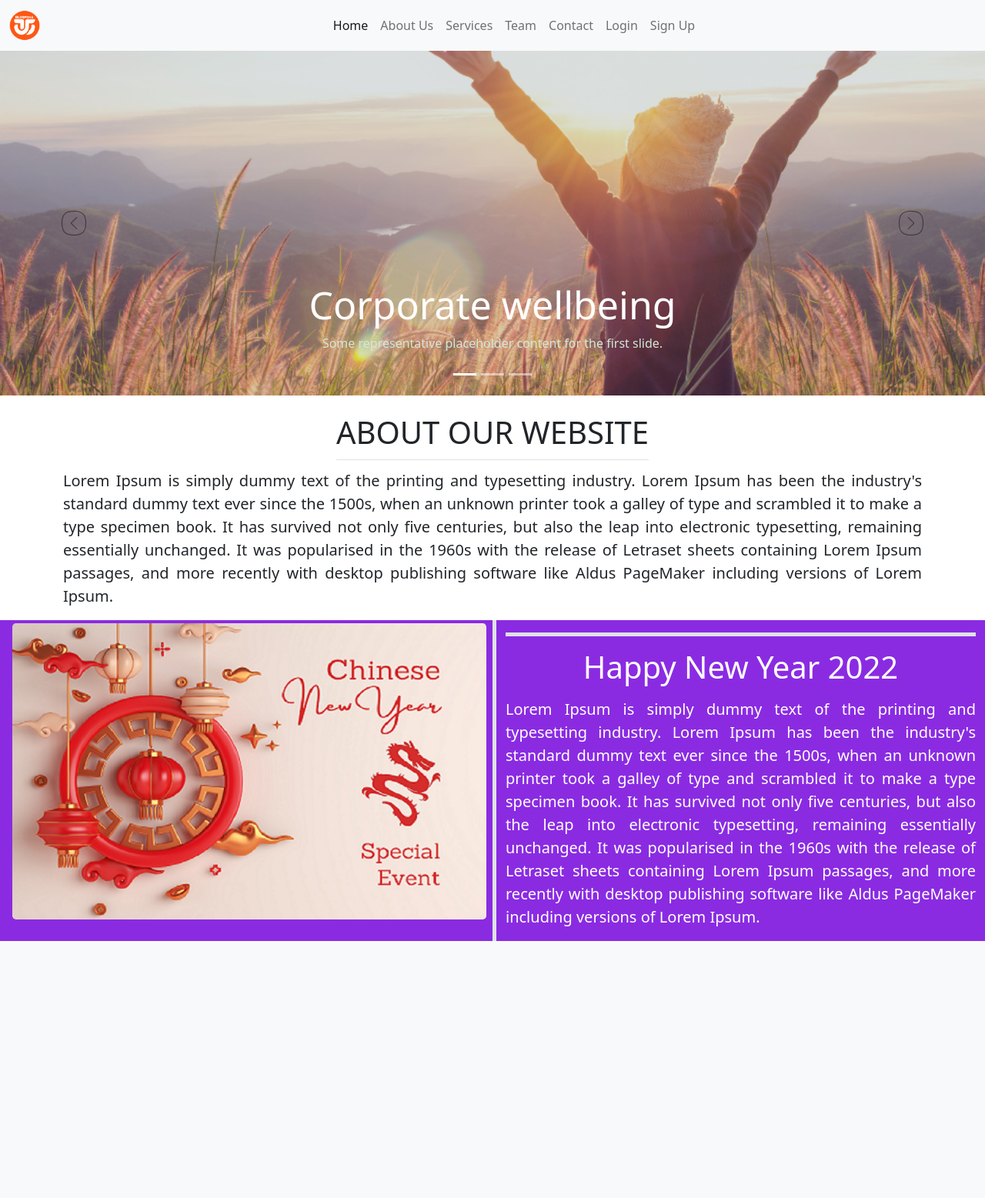
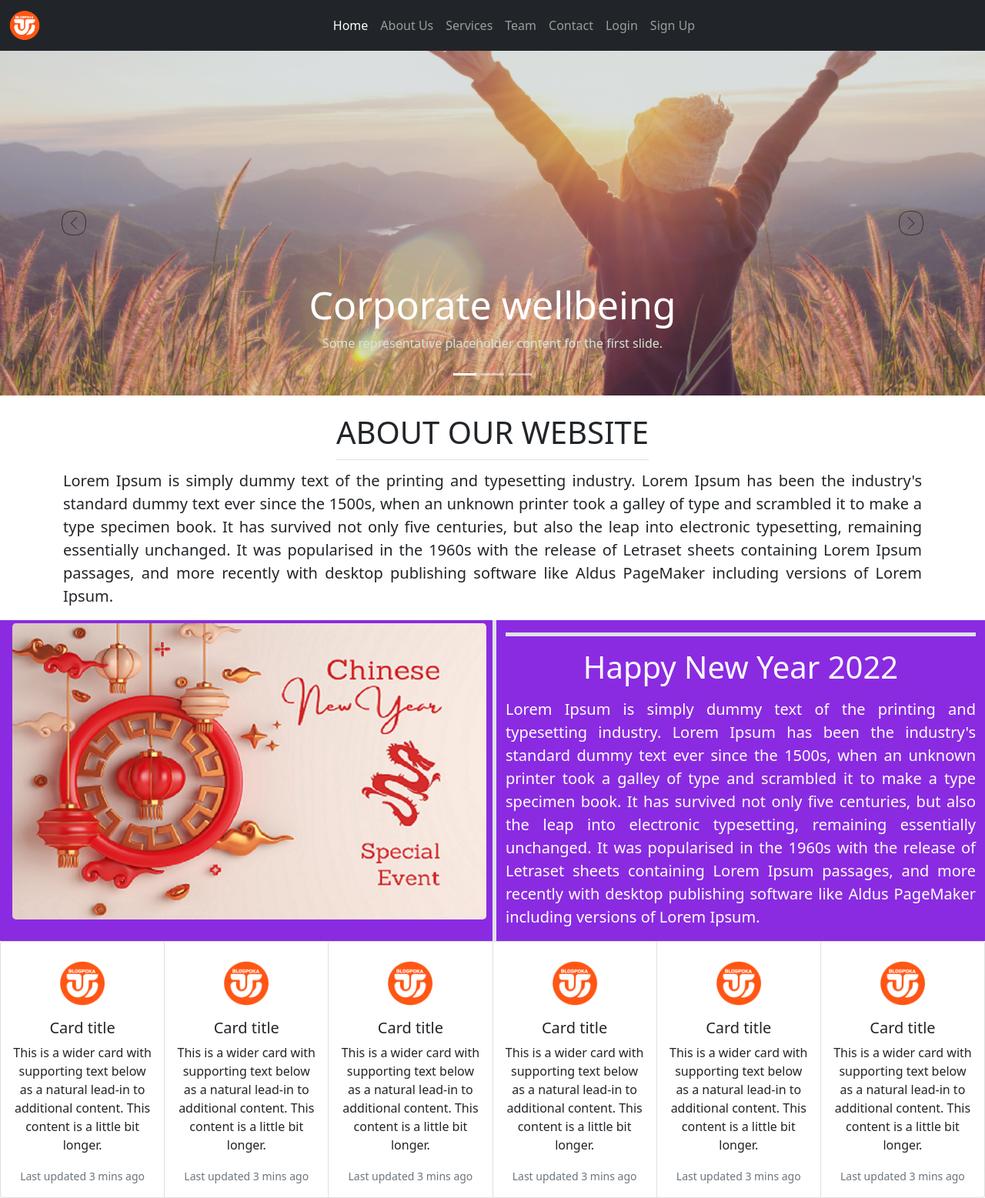
Before and after one commit to rsrajpro/blogpoka.v1, a PHP site: page / in a window 1280 px wide. Shown: the whole page at 77% size. Before the commit the page ends 1223 px from the top, so only its background shows below. Run offline with PHP 8.4, Linux system fonts and the light colour scheme; some libraries are stand-ins or nearby versions.

Commit message:
Update 10

```diff
--- a/css/style.css
+++ b/css/style.css
@@ -35,3 +35,7 @@
 .c3-css{
     width: 100% !important;
 }
+.card img{
+    height: 60px;
+    width:  60px;
+}
--- a/index.html
+++ b/index.html
@@ -14,7 +14,7 @@
         <link rel="stylesheet" href="https://pro.fontawesome.com/releases/v5.10.0/css/all.css" integrity="sha384-AYmEC3Yw5cVb3ZcuHtOA93w35dYTsvhLPVnYs9eStHfGJvOvKxVfELGroGkvsg+p" crossorigin="anonymous"/>
     </head>
     <body>
-        <nav class="navbar navbar-expand-lg navbar-light bg-light">
+        <nav class="navbar navbar-expand-lg navbar-dark bg-dark">
             <div class="container-fluid">
                 <img src="./img/logo.png" alt="Blogpoka" class="navbar-brand main-logo">
               <button class="navbar-toggler" type="button" data-bs-toggle="collapse" data-bs-target="#navbarNav" aria-controls="navbarNav" aria-expanded="false" aria-label="Toggle navigation">
@@ -101,8 +101,66 @@
         </div>
       </div>
     </div>
-    </main>
+
+    <div class="card-group text-center">
+      <div class="card">
+        <center><img src="./img/logo.png" class="card-img-top mt-4" alt="..."></center>
+        <div class="card-body">
+          <h5 class="card-title">Card title</h5>
+          <p class="card-text">This is a wider card with supporting text below as a natural lead-in to additional content. This content is a little bit longer.</p>
+          <p class="card-text"><small class="text-muted">Last updated 3 mins ago</small></p>
+        </div>
+      </div>
+      <div class="card">
+        <center><img src="./img/logo.png" class="card-img-top mt-4" alt="..."></center>
+        <div class="card-body">
+          <h5 class="card-title">Card title</h5>
+          <p class="card-text">This is a wider card with supporting text below as a natural lead-in to additional content. This content is a little bit longer.</p>
+          <p class="card-text"><small class="text-muted">Last updated 3 mins ago</small></p>
+        </div>
+      </div>
+      <div class="card">
+        <center><img src="./img/logo.png" class="card-img-top mt-4" alt="..."></center>
+        <div class="card-body">
+          <h5 class="card-title">Card title</h5>
+          <p class="card-text">This is a wider card with supporting text below as a natural lead-in to additional content. This content is a little bit longer.</p>
+          <p class="card-text"><small class="text-muted">Last updated 3 mins ago</small></p>
+        </div>
+      </div>
+      <div class="card">
+        <center><img src="./img/logo.png" class="card-img-top mt-4" alt="..."></center>
+        <div class="card-body">
+          <h5 class="card-title">Card title</h5>
+          <p class="card-text">This is a wider card with supporting text below as a natural lead-in to additional content. This content is a little bit longer.</p>
+          <p class="card-text"><small class="text-muted">Last updated 3 mins ago</small></p>
+        </div>
+      </div>
+      <div class="card">
+        <center><img src="./img/logo.png" class="card-img-top mt-4" alt="..."></center>
+        <div class="card-body">
+          <h5 class="card-title">Card title</h5>
+          <p class="card-text">This is a wider card with supporting text below as a natural lead-in to additional content. This content is a little bit longer.</p>
+          <p class="card-text"><small class="text-muted">Last updated 3 mins ago</small></p>
+        </div>
+      </div>
+      <div class="card">
+        <center><img src="./img/logo.png" class="card-img-top mt-4" alt="..."></center>
+        <div class="card-body">
+          <h5 class="card-title">Card title</h5>
+          <p class="card-text">This is a wider card with supporting text below as a natural lead-in to additional content. This content is a little bit longer.</p>
+          <p class="card-text"><small class="text-muted">Last updated 3 mins ago</small></p>
+        </div>
+      </div>
+    </div>
 
 
+
+
+
+
+
+
+
+    </main>
     </body>
 </html>
```
Also changed, not shown: login.html (+24 -42 lines), img/lg.png (added), img/login.png (added).
